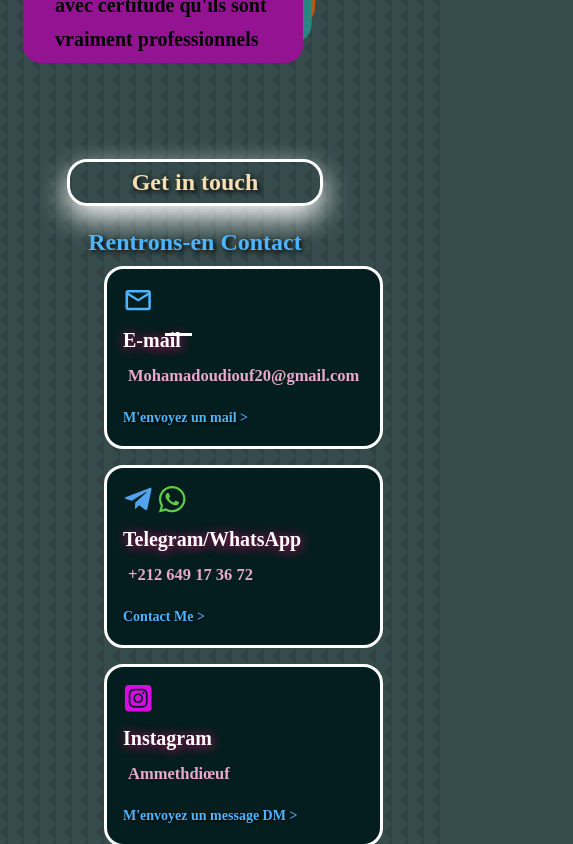
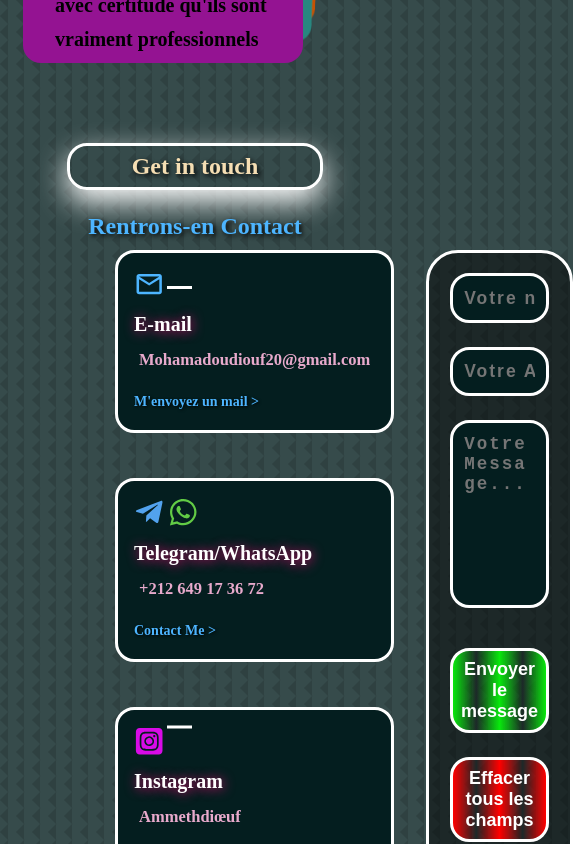
Before and after one commit to Mouhamed1003/keenprogrammer.com, a React (Create React App) app: page / in a window 390 px wide. Shown: the part 9320-10164 px from the top of the page, 573 px wide, since content can reach past the window. Built offline with nearby package versions, Linux system fonts and the light colour scheme.

Commit message:
Update contact.css

```diff
--- a/src/components/contact/contact.css
+++ b/src/components/contact/contact.css
@@ -214,6 +214,9 @@ textarea {
 /*@ ============== LES MEDIAS QUERYS " Medium device "((( Les Respensives a moyenne taille: tablette ))) ================ */
 
 @media screen and (max-width: 1024px) {
+    #contact {
+        margin-top: 0rem;
+    }
     .container.contact_container {
         grid-template-columns: 1fr 1fr;
         gap: 2rem;
@@ -222,23 +225,68 @@ textarea {
     .container.contact_container {
         width: 88%;
     }
-
-    #contact {
-        margin-top: 1rem;
-    }
     .contact_option {
         text-align: left;
+    }
+    #contact h5 {
+
+    }
+    #contact h2 {
+
+    }
+    .contact_options {
+
     }
 }
 
 /*@ ============== LES MEDIAS QUERYS " Medium device "((( Les Respensives a moyenne taille: tablette ))) ================ */
 @media screen and (max-width: 600px) {
+    #contact {
+        margin-top: 0rem;
+    }
     .container.contact_container {
-        grid-template-columns: 1fr;
+        grid-template-columns: 1fr 1fr;
+        gap: 2rem;
         width: var(--container-wiidth-sm);
     }
-/*       #contact {
-    margin-top: 0rem;
-    margin-bottom: 32rem;
-  } */
+    .container.contact_container {
+        width: 88%;
+    }
+    .contact_option {
+        text-align: left;
+    }
+    #contact h5 {
+
+    }
+    #contact h2 {
+
+    }
+    .contact_options {
+
+    }
 }
+@media screen and (max-width: 600px) {
+    #contact {
+        margin-top: 0rem;
+    }
+    .container.contact_container {
+        grid-template-columns: 1fr 1fr;
+        gap: 2rem;
+        width: var(--container-wiidth-sm);
+    }
+    .container.contact_container {
+        width: 88%;
+    }
+    .contact_option {
+        text-align: left;
+    }
+    #contact h5 {
+
+    }
+    #contact h2 {
+
+    }
+    .contact_options {
+
+    }
+}
```
